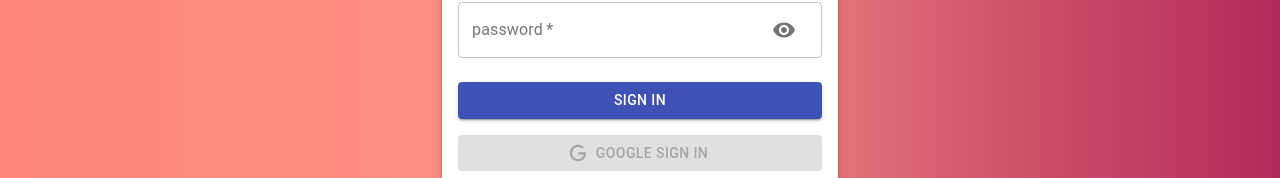
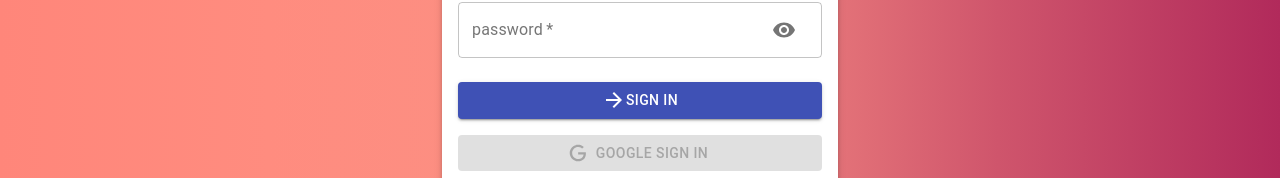
Before and after one commit to churchjg/Glutamate, a React (Create React App) app in the folder client/: page /auth in a window 1280 px wide. Shown: the part 364-542 px from the top of the page. Built offline with nearby package versions, Linux system fonts and the light colour scheme.

Commit message:
login loading

```diff
--- a/client/package.json
+++ b/client/package.json
@@ -6,7 +6,9 @@
   "dependencies": {
     "@material-ui/core": "^4.11.3",
     "@material-ui/icons": "^4.11.2",
+    "@material-ui/styles": "^4.11.3",
     "axios": "^0.21.1",
+    "clsx": "^1.1.1",
     "cra-template": "1.1.2",
     "jwt-decode": "^3.1.2",
     "moment": "^2.29.1",
--- a/client/src/components/Auth/Auth.js
+++ b/client/src/components/Auth/Auth.js
@@ -1,6 +1,6 @@
 //use input component to ease amount of code, use isSignUp variable and changes to determine is signing in or signing up
 
-import React, { useState } from "react";
+import React, { useState, useEffect } from "react";
 import { useDispatch } from "react-redux";
 import { useHistory } from "react-router-dom";
 import {
@@ -11,15 +11,19 @@ import {
   Typography,
   Container,
   CircularProgress,
+  Fab
 } from "@material-ui/core";
 
 import { GoogleLogin } from "react-google-login";
 import Icon from "./icon";
 import useStyles from "./styles";
 import LockOutLinedIcon from "@material-ui/icons/LockOutlined";
+import CheckIcon from "@material-ui/icons/Check";
+import ArrowForwardIcon from '@material-ui/icons/ArrowForward';
 import Input from "./Input";
 import { signin, signup } from '../../actions/auth';
 import { AUTH } from '../../constants/actionTypes';
+import clsx from "clsx";
 
 
 /////End Imports
@@ -33,10 +37,32 @@ const Auth = () => {
   const dispatch = useDispatch();
   const history = useHistory();
   const classes = useStyles();
-
+  const [loading, setLoading] = useState(false);
+  const [success, setSuccess] = useState(false);
+  const timer = React.useRef();
   const [showPassword, setShowPassword] = useState(false);
   const handleShowPassword = () => setShowPassword(!showPassword);
 
+  const buttonClassname = clsx({
+    [classes.buttonSuccess]: success
+  });
+
+  useEffect(() => {
+    return () => {
+      clearTimeout(timer.current);
+    };
+  }, []);
+
+  const handleButtonClick = () => {
+    if (!loading) {
+      setSuccess(false);
+      setLoading(true);
+      timer.current = setTimeout(() => {
+        setSuccess(true);
+        setLoading(false);
+      }, 1000);
+    }
+  };
 
   //switchMode allows us to see our password in the form with the little 'eye' icon
   const switchMode = () => {
@@ -131,11 +157,18 @@ const Auth = () => {
           <Button
             type="submit"
             fullWidth
+
             variant="contained"
             color="primary"
-            className={classes.submit}>
+            className={classes.submit}
+            onClick={handleButtonClick}
+            >
+            {success ? <CheckIcon /> : <ArrowForwardIcon />}
             {isSignup ? "Sign Up" : "Sign In"}
           </Button>
+          {loading && (
+          <CircularProgress size={68} className={classes.fabProgress} />
+        )}
 
           <GoogleLogin
             clientId="608274914408-p53dncp0v85or6uf54h9o332hno5q271.apps.googleusercontent.com"
--- a/client/src/components/Auth/styles.js
+++ b/client/src/components/Auth/styles.js
@@ -27,4 +27,11 @@ export default makeStyles((theme) => ({
   googleButton: {
     marginBottom: theme.spacing(2),
   },
+  fabProgress: {
+    color: "blue",
+    position: "absolute",
+    top: -6,
+    left: -6,
+    zIndex: 1
+  }
 }));
```
Also changed, not shown: 1 other file (tests, documents, lock files or other folders).
